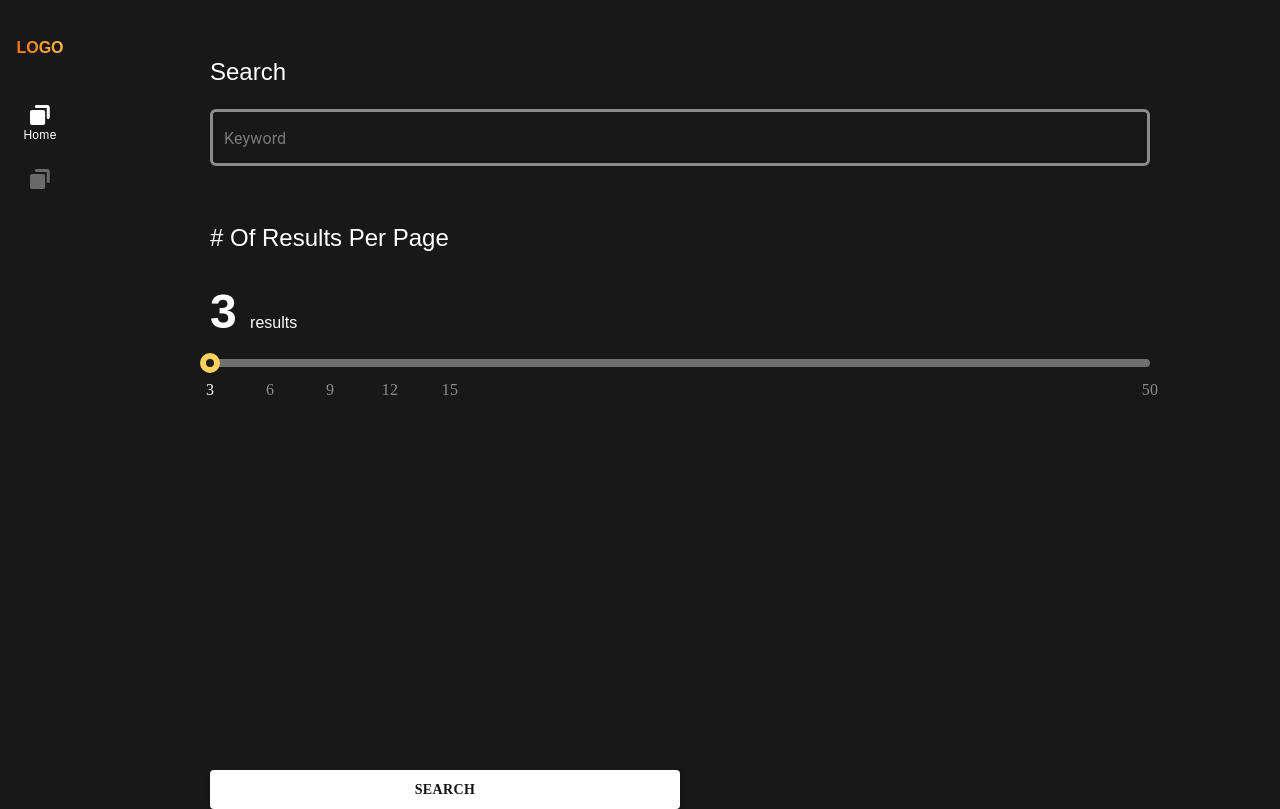
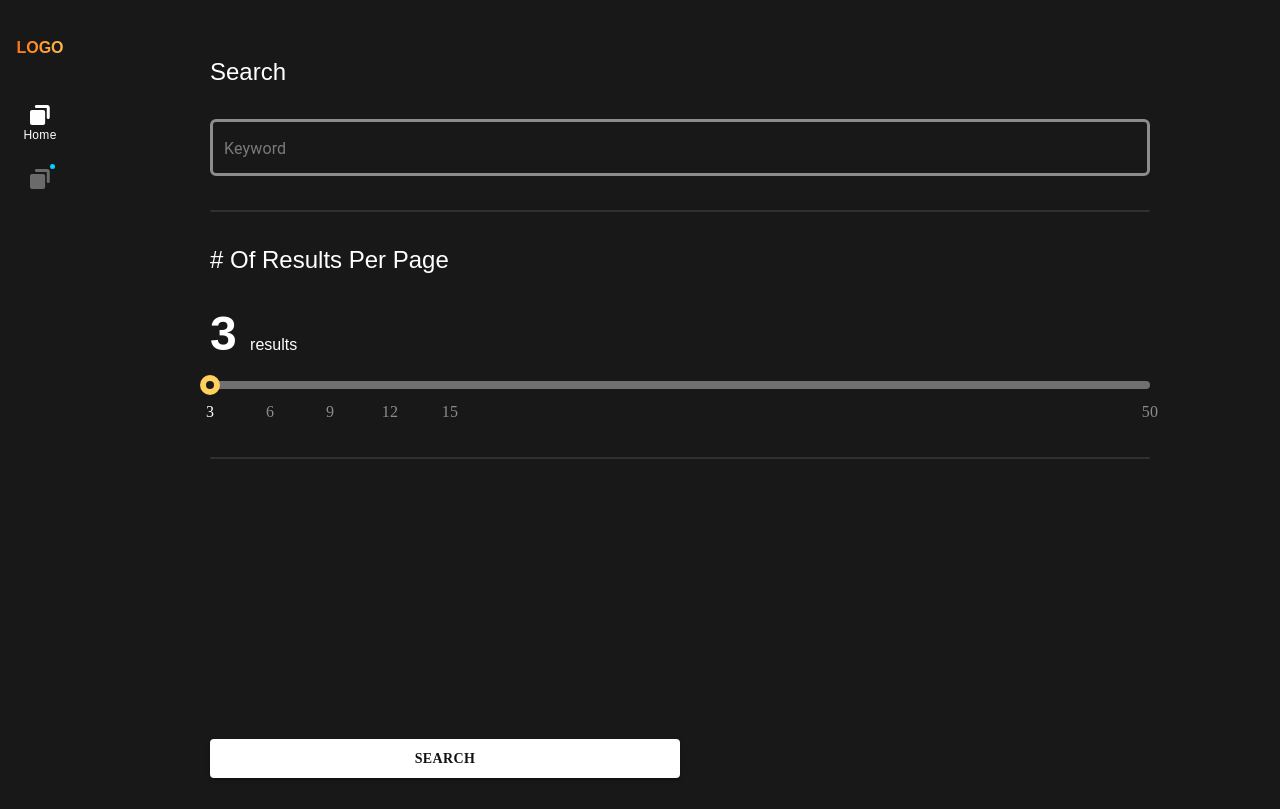
Before and after one commit to dickisujadi/aha, a React (Create React App) app: page / in a window 1280 px wide. Built offline with nearby package versions, Linux system fonts and the light colour scheme; no server answers.

Commit message:
home styling

```diff
--- a/src/components/Footer.tsx
+++ b/src/components/Footer.tsx
@@ -15,7 +15,7 @@ interface FooterProps{
 
 export function Footer({ menus, onChangeLoaded } : FooterProps) {
     return (
-        <div className={`xs:w-full xs:fixed left-0 bottom-0 xs:bg-[${COLORS.bg_grey}] shadow-current`}>
+        <div className={`z-50 xs:w-full xs:fixed left-0 bottom-0 xs:bg-[#1B1B1B] shadow-current`}>
             <div className="hidden xs:flex xs:flex-row xs:m-0 xs:h-fit xs:w-fit xs:mx-auto">
                 {menus && menus.length && menus.map(menu => {
                     return <div key={menu.id} onClick={() => onChangeLoaded(menu.location, true)} className='mx-[1.5625rem]'>
--- a/src/pages/Home.tsx
+++ b/src/pages/Home.tsx
@@ -79,14 +79,16 @@ export function Home({onChangeLoaded} : HomeProps) {
                 <div className="xs:mx-5 xs:my-0 sm:mx-5 mx-[8.125rem] mt-[2.125rem] w-full 2xl:w-8/12">
                     {isHomeActive ? (
                         <>
-                            <p className="text-2xl text-left capitalize leading-9 my-[1.25rem] xs:mt-0">search</p>
+                            <p className="text-2xl text-left capitalize leading-9 mt-[1.25rem] xs:mt-0">search</p>
 
-                            <div>
+                            <div className="my-[1.875rem]">
                                 <SearchBar onChange={changeKeywordsHandler} text={keywords}/>
                             </div>
 
-                            <div className="py-[1.875rem] mb-[20.9375rem] xs:mb-[18.625rem]">
-                                <p className="text-2xl text-left capitalize leading-9 my-[1.25rem]"># of results per page</p>
+                            <hr className="border rounded-[5px] border-white opacity-10"/>
+                            {/* <div className="mb-[20.9375rem] xs:mb-[18.625rem]"> */}
+                            <div className="my-[1.875rem] xs:mb-[25vh]">
+                                <p className="text-2xl text-left capitalize leading-9 mb-[1.25rem]"># of results per page</p>
 
                                 <div className="flex flex-row">
                                     <p className="text-5xl text-left leading-[4.5rem] font-bold">{pageSize} <span className="text-base leading-6 font-normal gap-2">results</span></p>
@@ -97,7 +99,9 @@ export function Home({onChangeLoaded} : HomeProps) {
                                 </div>
                             </div>
 
-                            <div className="w-6/12 xs:w-full">
+                            <hr className="border rounded-[5px] border-white opacity-10"/>
+
+                            <div className="w-6/12 xs:w-full mt-[35vh] xs:mt-[10vh]">
                                 <PrimaryButton content="search" onButtonClick={goSearchHandler}/>
                             </div>
                         </>
--- a/src/ui/SidebarLogo.tsx
+++ b/src/ui/SidebarLogo.tsx
@@ -19,7 +19,7 @@ export default function GetLogo({ location, isLoaded, isFooter}: GetLogoProps) {
     return (
         <div className={`${!isFooter && 'mb-4'} min-h-[3rem]`}>
             <div className="items-center flex flex-col">
-                {<div className={`h-[0.3125rem] w-[0.3125rem] ${!isLoaded && `bg-[${COLORS.blue_notif}]`} rounded-full float-right ml-6`}></div>}
+                {<div className={`h-[0.3125rem] w-[0.3125rem] ${!isLoaded && `bg-[#00D1FF]`} rounded-full float-right ml-6`}></div>}
                 <img src={isActive? Active : Inactive} alt="active" className="mx-auto"/>
             </div>
             {isActive && !isFooter && <p className="capitalize font-normal text-xs leading-[1.125rem] tracking-wide">{location}</p>}
--- a/src/ui/UserCardSearch.tsx
+++ b/src/ui/UserCardSearch.tsx
@@ -11,8 +11,8 @@ interface UserCardProps {
 function UserCard({ user } : UserCardProps) {
     const [isImageLoading, setIsImageLoading] = useState<boolean>(true)
     return (
-        <div className="flex flex-col mx-[.8125rem]">
-            <div className="w-[13.6875rem] h-[9.125rem]">
+        <div className="flex flex-col mx-[.8125rem] xs:w-full">
+            <div className="w-[13.6875rem] h-[9.125rem] xs:w-full xs:h-[25vh]">
                 {isImageLoading&&<Skeleton variant="rounded" width={"100%"} height={"100%"} animation="wave"/> }
                 <img
                     src={`${user.avater}`}
```
